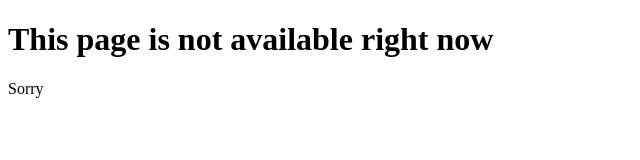
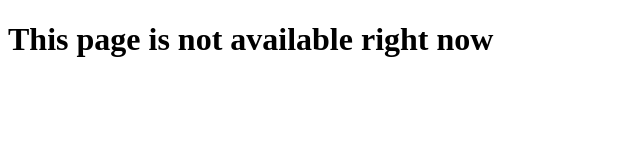
Before and after one commit to AngelDevelopment/AngelDevelopment.github.io, a plain HTML site: page index.html in a window 1280 px wide. Shown: the full height of the page, 0-640 px from the left. Drawn offline with Linux system fonts and the light colour scheme.

Commit message:
Update index.html

```diff
--- a/index.html
+++ b/index.html
@@ -8,6 +8,5 @@
     </head>
     <body>
         <h1>This page is not available right now</h1>
-        <p>Sorry</p>
     </body>
 </html>
```
